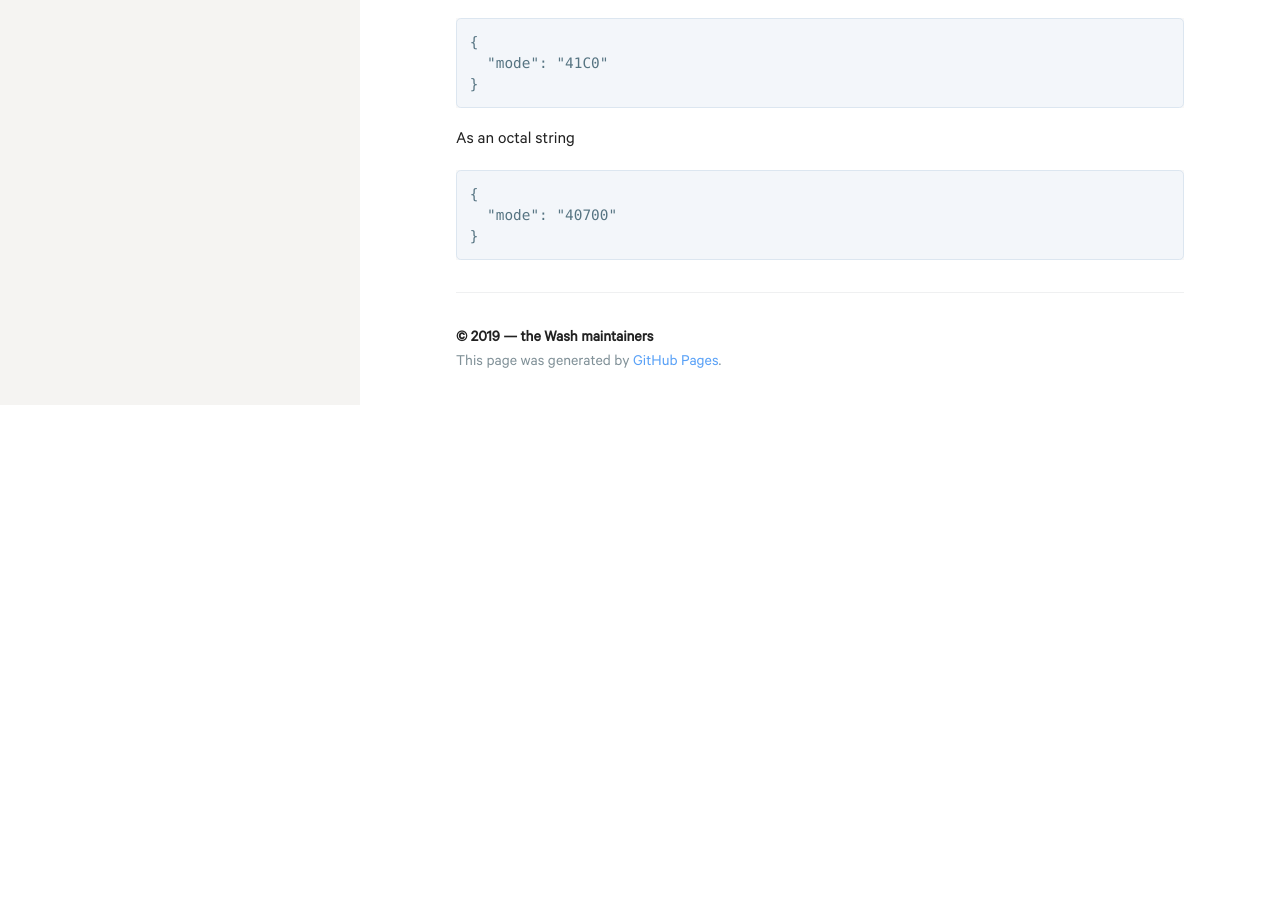
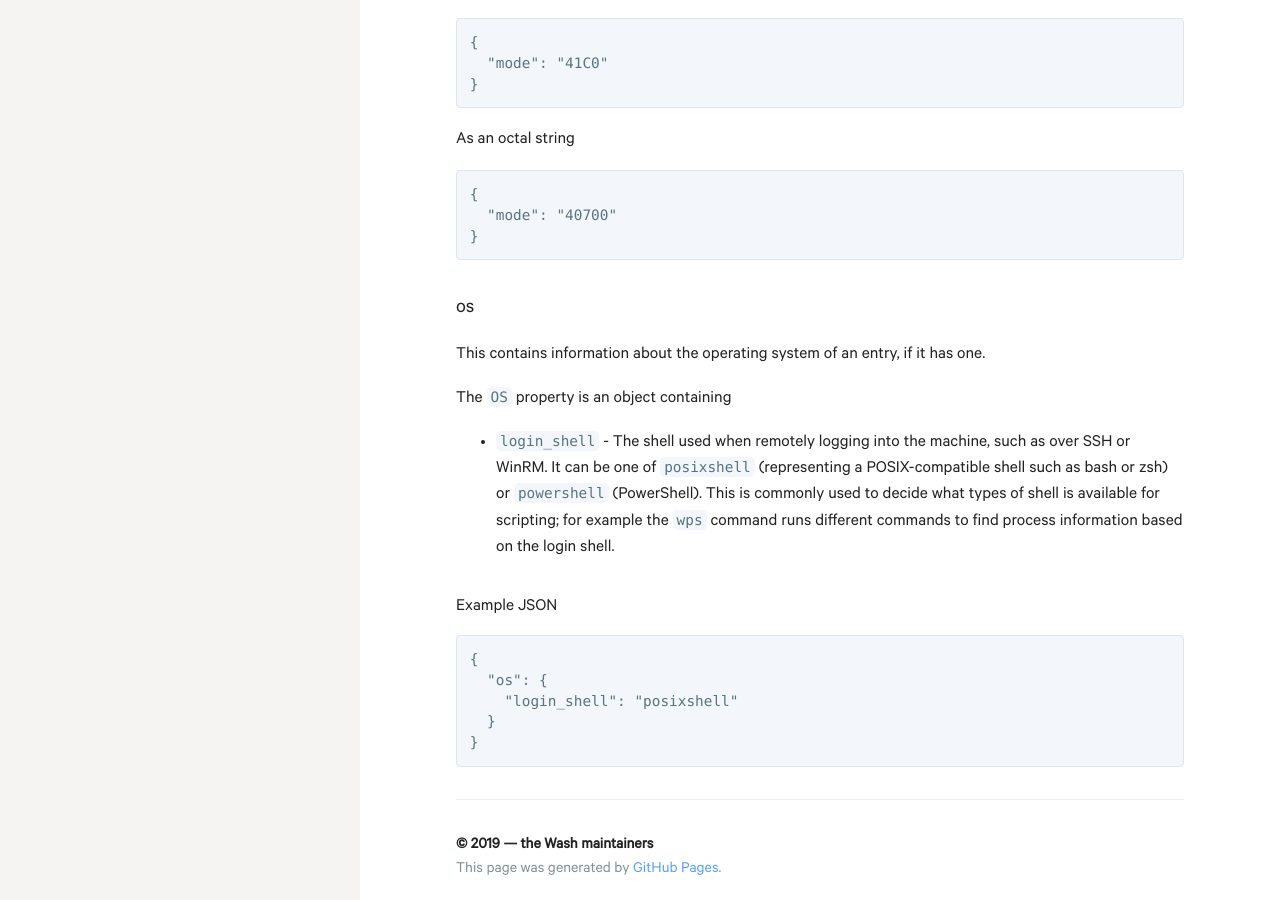
Before and after one commit to puppetlabs-toy-chest/wash, a Jekyll site: the page built from docs/docs/index.md, in a window 1280 px wide and 900 px high, scrolled down 13420 px. Built offline with Jekyll 4.4.1, drawn with Linux system fonts in a browser that asks for light colours; our own code applies the rules of GitHub Pages for plain Markdown files; before the commit the page ends 13825 px from its top, so only the background shows below that.

Commit message:
Document os.login_shell
Fixes #735.

Signed-off-by: Michael Smith <michael.smith@puppet.com>

````diff
--- a/docs/docs/index.md
+++ b/docs/docs/index.md
@@ -491,3 +491,19 @@ As an octal string
   "mode": "40700"
 }
 ```
+
+### os
+This contains information about the operating system of an entry, if it has one.
+
+The `OS` property is an object containing
+* `login_shell` - The shell used when remotely logging into the machine, such as over SSH or WinRM. It can be one of `posixshell` (representing a POSIX-compatible shell such as bash or zsh) or `powershell` (PowerShell). This is commonly used to decide what types of shell is available for scripting; for example the `wps` command runs different commands to find process information based on the login shell.
+
+#### Example JSON
+
+```
+{
+  "os": {
+    "login_shell": "posixshell"
+  }
+}
+```
````
Also changed, not shown: docs/docs/external-plugins.md (+1 -1 lines).
